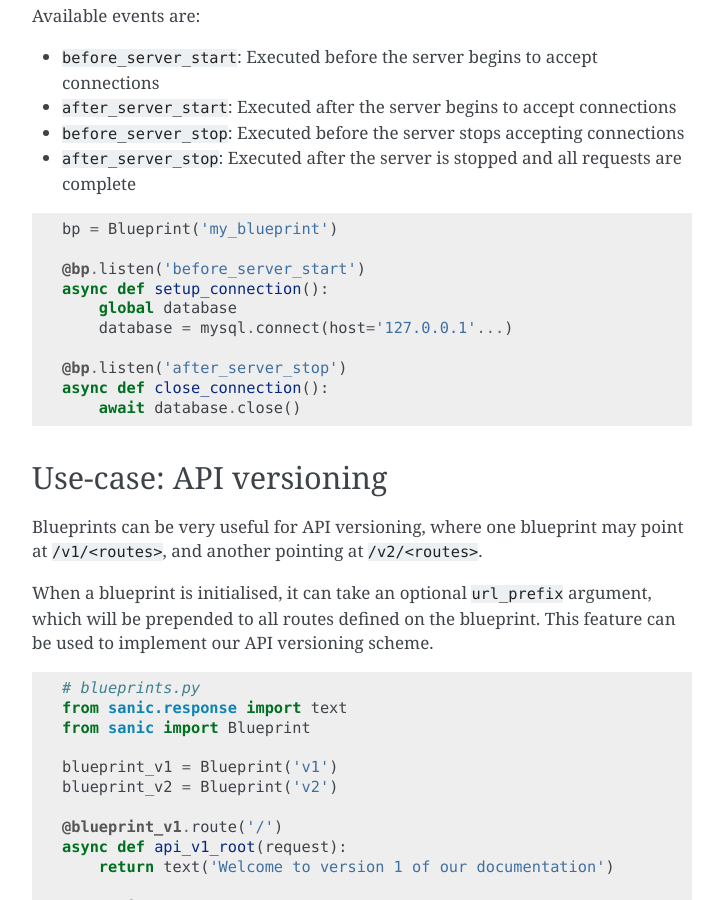
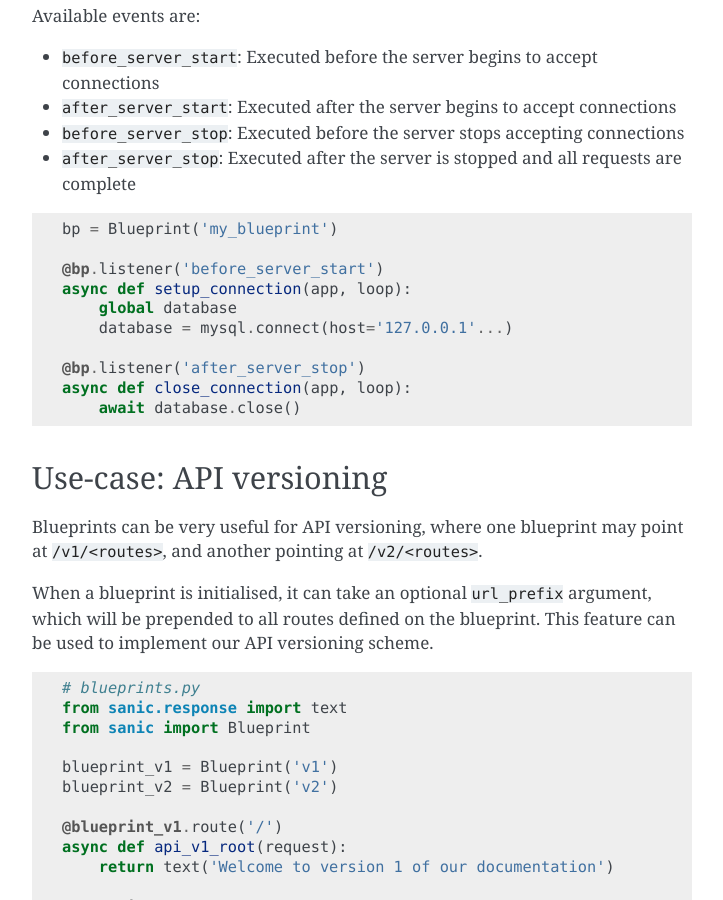
Before and after one commit to sanic-org/sanic, a Sphinx documentation site: the page built from docs/blueprints.md, in a window 1280 px wide and 900 px high, scrolled down 2074 px. Shown: the whole window, without its empty margins (388-1111 px from the left). Built offline with Sphinx 7.4.7, drawn with Linux system fonts in a browser that asks for light colours; pages that are not in the unit, such as notebooks, are missing from menus.

Commit message:
Update blueprints docs with correct listener example

````diff
--- a/docs/blueprints.md
+++ b/docs/blueprints.md
@@ -107,13 +107,13 @@ Available events are:
 ```python
 bp = Blueprint('my_blueprint')
 
-@bp.listen('before_server_start')
-async def setup_connection():
+@bp.listener('before_server_start')
+async def setup_connection(app, loop):
     global database
     database = mysql.connect(host='127.0.0.1'...)
 
-@bp.listen('after_server_stop')
-async def close_connection():
+@bp.listener('after_server_stop')
+async def close_connection(app, loop):
     await database.close()
 ```
 
````
